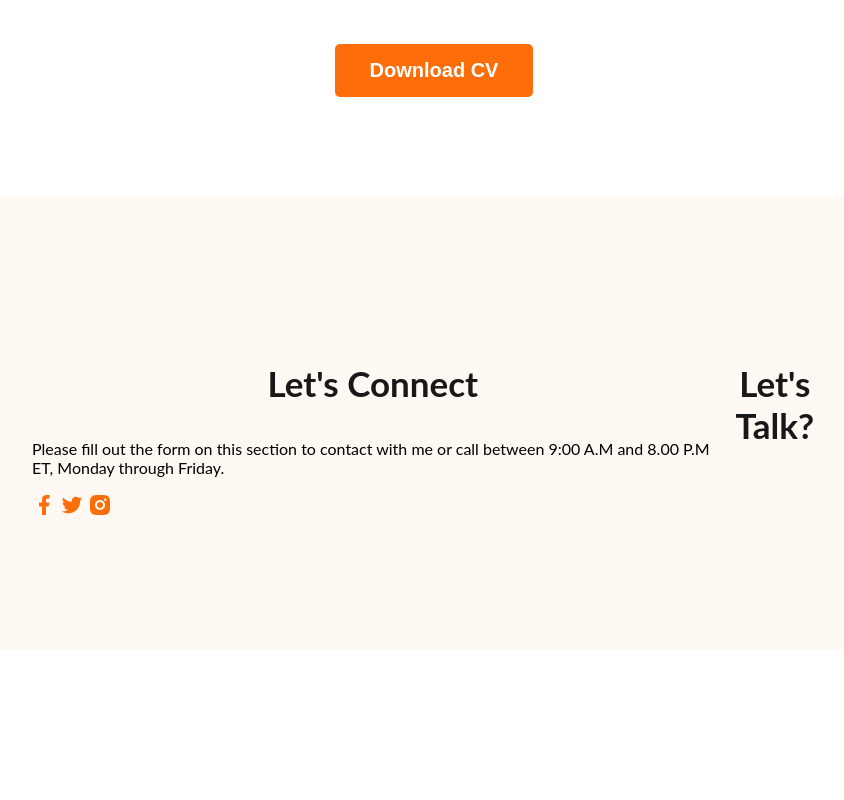
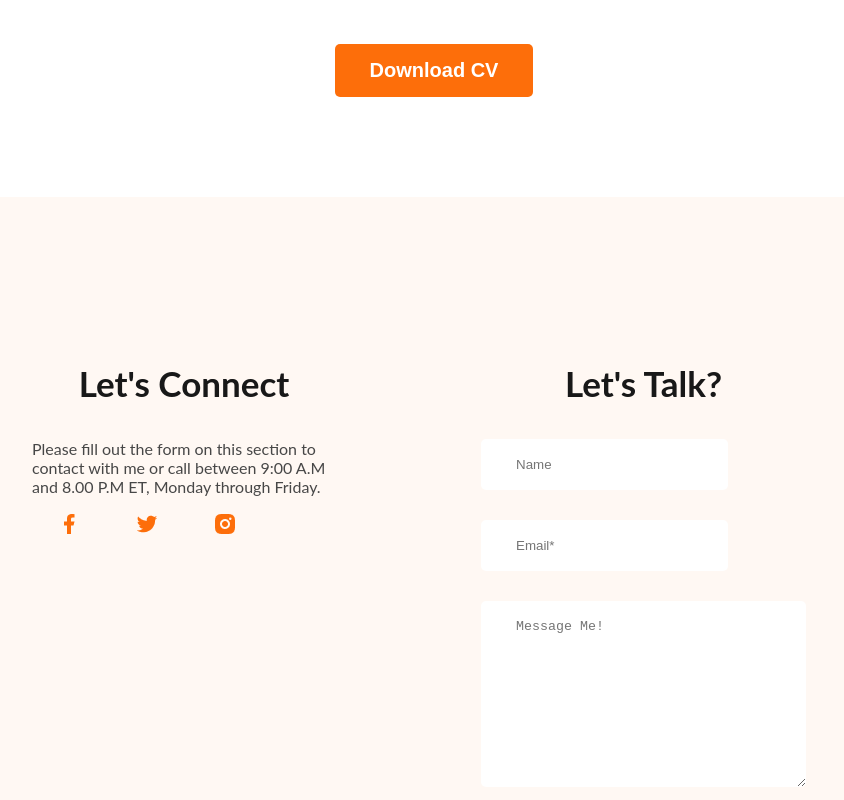
Before and after one commit to MdForhadHossainBabu/Forhad-Hossain-Portfolio, a plain HTML site: page index.html in a window 1280 px wide. Shown: the part 2817-3617 px from the top of the page, without its empty margins (206-1050 px from the left). Before the commit the page ends 3475 px from the top, so only its background shows below. Drawn offline with Linux system fonts and the light colour scheme.

Commit message:
finished the portfolio

```diff
--- a/index.html
+++ b/index.html
@@ -163,6 +163,12 @@
         </div>
         <div class="footer-column">
             <h3 class="section-title">Let's Talk?</h3>
+            <form class="contact" action="">
+                <input type="text" placeholder="Name">
+                <input type="email" name="" placeholder="Email*" id="">
+                <textarea name="" placeholder="Message Me!" id="" cols="30" rows="10"></textarea>
+                <input class="btn-primary" type="submit" value="Submit">
+            </form>
         </div>
     </footer>
 </body>
--- a/styles/Portfolio.css
+++ b/styles/Portfolio.css
@@ -177,38 +177,69 @@ main {
     font-weight: 700;
 
 }
-.resume-container{
+
+.resume-container {
     display: flex;
     gap: 50px;
 }
-.resume-item-title{
+
+.resume-item-title {
     color: #757575;
     font-size: 25px;
     font-weight: 700;
     margin-bottom: 10px;
 }
-.resume-item-institute{
+
+.resume-item-institute {
     margin-bottom: 20px;
     margin-top: 0px;
 }
-.resume-item-description,.resume-item-institute{
-    color:#757575;
+
+.resume-item-description,
+.resume-item-institute {
+    color: #757575;
 }
-.resume-container hr{
-    margin:5px;
+
+.resume-container hr {
+    margin: 5px;
     text-align: justify;
 }
-.download-cv{
+
+.download-cv {
     text-align: center;
     margin-top: 70px;
 }
 
-
 /* Footer style  */
 
-footer{
+footer {
     display: flex;
+    gap: 115px;
     background: #FFF8F3;
     margin-top: 100px;
     padding: 130px 230px;
 }
+
+.footer-column {
+    width: 50%;
+}
+.social-links a{
+    margin:25px;
+
+}
+
+.section-description {
+    color: #474747;
+    font-size: 16px;
+    font-weight: 400;
+}
+.contact input,
+[type="text"], textarea{
+    display: block;
+    margin:30px;
+    padding: 18px 35px;
+    color:#757575;
+    border-radius:5px;
+    background-color: #fff;
+    border:0px;
+}
```
